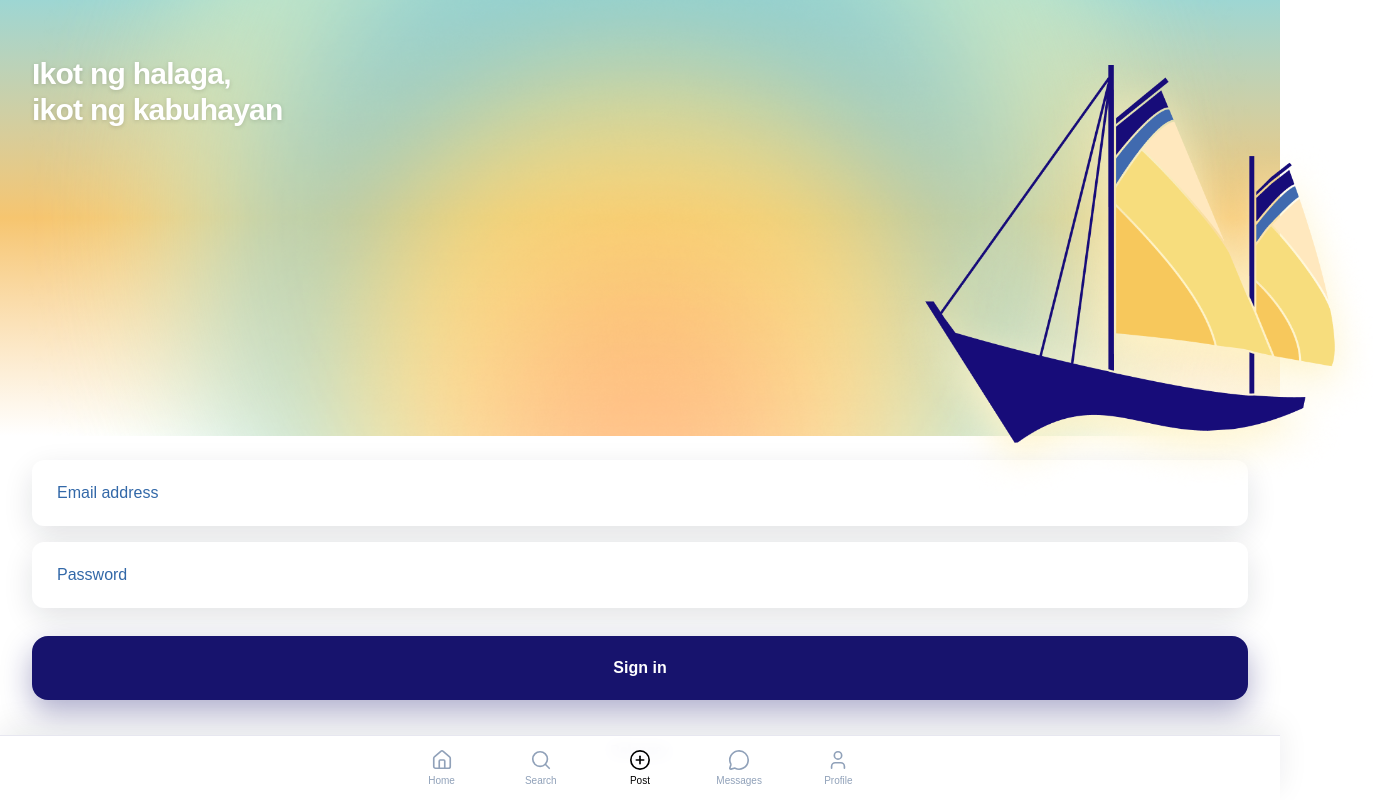
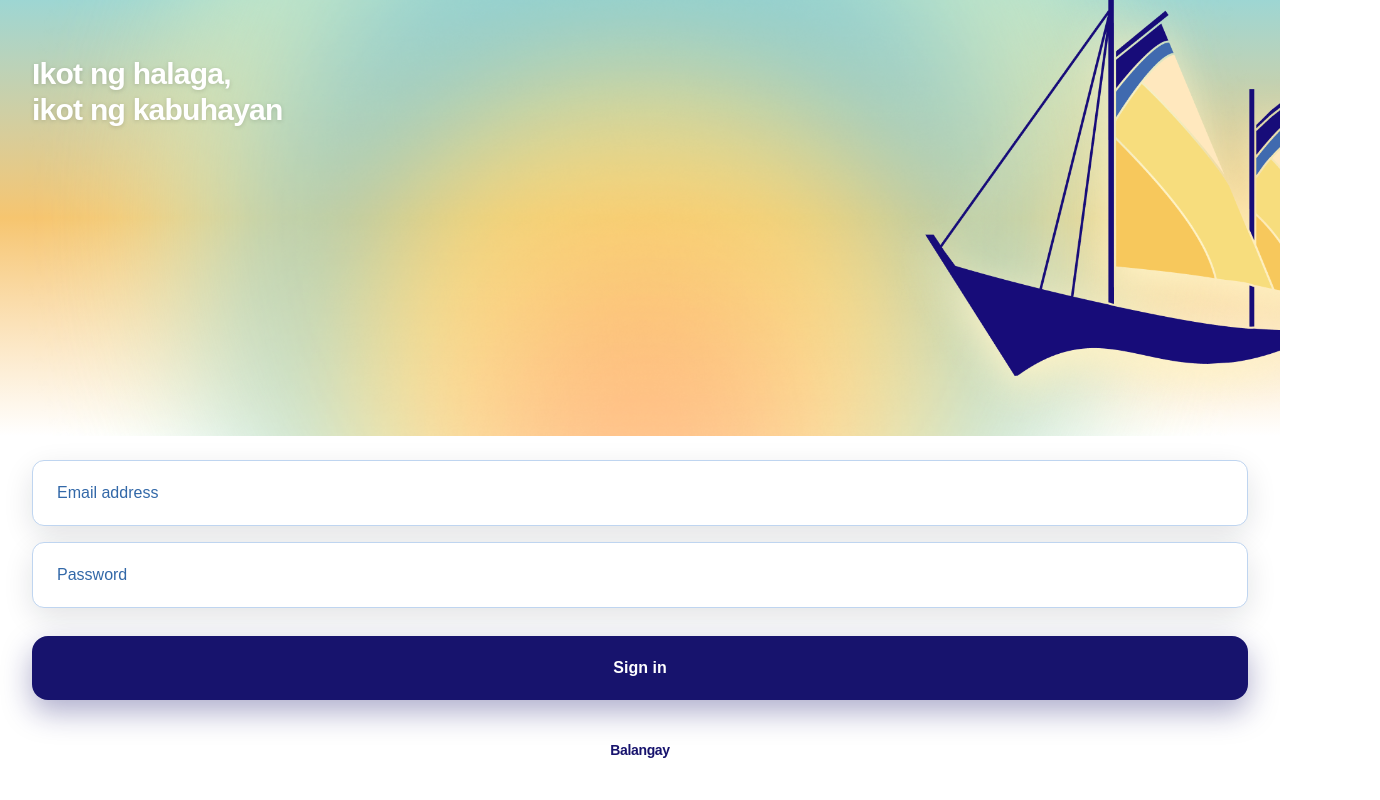
Before and after one commit to CoderTofu/Balangay-Portal, a Next.js app: page /login in a window 1280 px wide. Shown: the whole page, 1380 px wide, since content can reach past the window. Built offline with nearby package versions, Linux system fonts and the light colour scheme; a web font is replaced by a local one.

Commit message:
worked on buttons and input field fine detail

```diff
--- a/app/login/page.tsx
+++ b/app/login/page.tsx
@@ -2,6 +2,7 @@
 
 import Image from "next/image";
 import InputField from "@/components/forms/InputField";
+import Button from "@/components/forms/Buttons";
 import { useState } from "react";
 
 export default function Login() {
@@ -12,7 +13,7 @@ export default function Login() {
     <main className="min-h-screen bg-white">
       <div className="mx-auto flex min-h-screen w-full flex-col">
         {/* Header / artwork */}
-        <section className="relative flex-1 px-8 pt-14">
+        <section className="relative flex-1 px-8 pt-14 max-w-screen overflow-hidden">
           {/* Background */}
           <div className="pointer-events-none absolute inset-0">
             <div className="absolute inset-0 bg-linear-to-b from-[#9DD6D3] via-[#F6C56F] to-white" />
@@ -33,7 +34,7 @@ export default function Login() {
           </h1>
 
           {/* Logo illustration */}
-          <div className="pointer-events-none absolute bottom-0 right-0 z-10 w-[500px] translate-x-1/5 translate-y-1/7">
+          <div className="pointer-events-none absolute bottom-0 right-0 z-1 w-[500px] translate-x-1/5 ">
             <Image
               alt="Balangay"
               src="/design-assets/logo-login.png"
@@ -55,7 +56,7 @@ export default function Login() {
                 setContent={setEmail}
                 placeholder="Email address"
                 autoComplete="email"
-                className="border-transparent shadow-none focus:ring-0"
+                className="border shadow-none focus:ring-0"
               />
             </div>
 
@@ -66,16 +67,11 @@ export default function Login() {
                 setContent={setPassword}
                 placeholder="Password"
                 autoComplete="current-password"
-                className="border-transparent shadow-none focus:ring-0"
+                className="border shadow-none focus:ring-0"
               />
             </div>
 
-            <button
-              type="submit"
-              className="mt-3 w-full rounded-2xl bg-[#17136D] px-6 py-5 text-base font-semibold text-white shadow-[0_12px_30px_rgba(23,19,109,0.35)] transition active:scale-[0.99]"
-            >
-              Sign in
-            </button>
+            <Button text="Sign in" clickEvent={() => {}} />
           </form>
 
           <div className="mt-10 flex items-center justify-center gap-3">
--- a/app/page.tsx
+++ b/app/page.tsx
@@ -5,5 +5,5 @@ import "./index.css";
 import Image from "next/image";
 
 export default function App() {
-  return <div className="min-h-screen bg-white"></div>;
+  return <div className="min-h-screen max-w-screen bg-white"></div>;
 }
--- /dev/null
+++ b/components/forms/Buttons.tsx
@@ -0,0 +1,18 @@
+type ButtonProps = {
+  text: string;
+  clickEvent?: () => void;
+};
+
+export default function Button({ text, clickEvent = () => {} }: ButtonProps) {
+  return (
+    <button
+      type="submit"
+      onClick={() => {
+        clickEvent();
+      }}
+      className="mt-3 w-full rounded-2xl bg-[#17136D] px-6 py-5 text-base font-semibold text-white shadow-[0_12px_30px_rgba(23,19,109,0.35)] transition delay-150 duration-300 ease-in-out active:scale-[0.99] cursor-pointer hover:bg-[rgba(23,19,109,0.95)]"
+    >
+      {text}
+    </button>
+  );
+}
--- a/components/forms/InputField.tsx
+++ b/components/forms/InputField.tsx
@@ -31,7 +31,7 @@ export default function InputField({
       type={type}
       value={resolvedValue}
       onChange={handleChange}
-      className={`w-full rounded-xl border border-[#d9e2ec] bg-white px-6 py-5 text-[#3268A8] placeholder:text-[#3268A8] outline-none focus:ring-2 focus:ring-[#3268A8]/25 ${className}`.trim()}
+      className={`w-full rounded-xl border border-[#bfd5f0] bg-white px-6 py-5 text-[#3268A8] placeholder:text-[#3268A8] outline-none focus:ring-2 focus:ring-[#3268A8]/25 ${className}`.trim()}
       {...props}
     />
   );
--- a/components/layout/BottomNav.tsx
+++ b/components/layout/BottomNav.tsx
@@ -49,11 +49,17 @@ export default function BottomNav() {
   const brand = "#17136D";
 
   const isActive = (href: string) => {
-    if (href === "/marketplace") {
-      return pathname === "/marketplace" || pathname === "/";
+    if (href === "/home") {
+      return pathname === "/home" || pathname === "/";
     }
     return pathname.startsWith(href);
   };
+
+  const shouldShowNav = NAV_ITEMS.some((item) => isActive(item.href));
+
+  if (!shouldShowNav) {
+    return null;
+  }
 
   return (
     <nav className="fixed bottom-0 left-0 right-0 z-50 bg-white/95 backdrop-blur border-t border-[#17136D]/10 shadow-[0_-10px_30px_rgba(16,24,40,0.08)] safe-bottom no-print">
```
